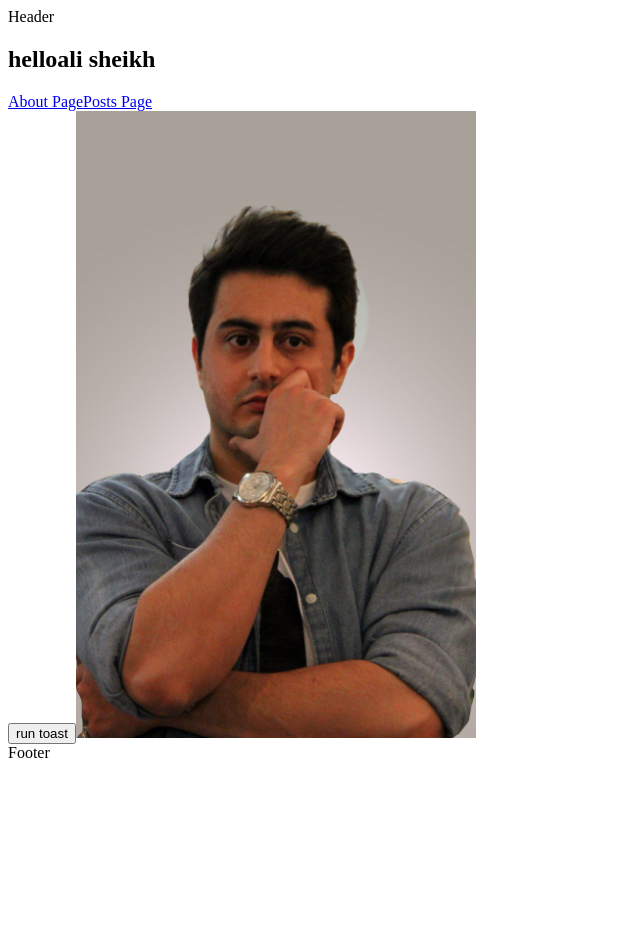
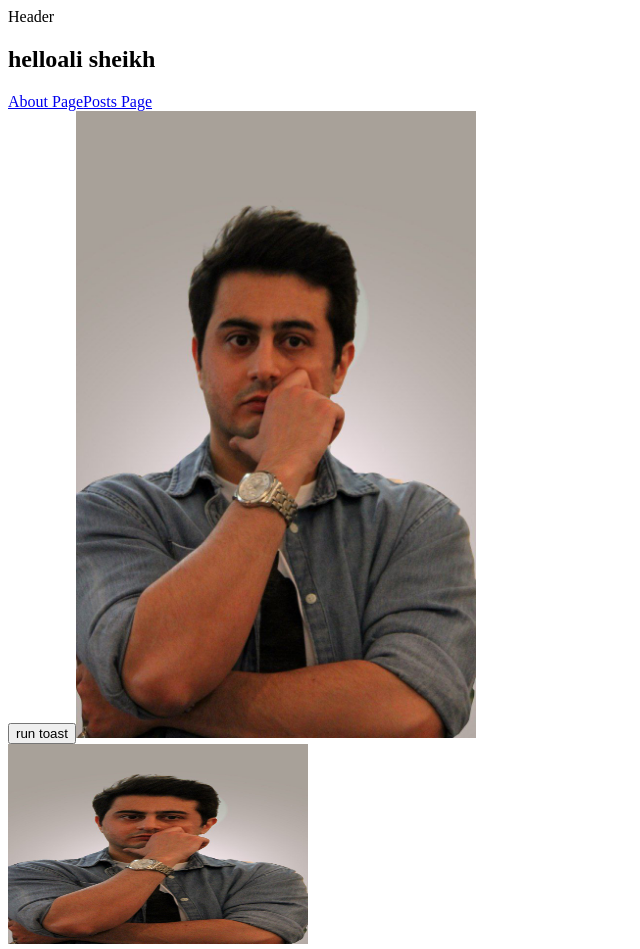
Before and after one commit to RasoulMadani/NuxtJs-VueJs-sandbox, a Nuxt app: page / in a window 1280 px wide. Shown: the top 949 px of the page, without its empty margins (0-640 px from the left). Before the commit the page ends 800 px from the top, so only its background shows below. Built offline with nearby package versions, Linux system fonts and the light colour scheme.

Commit message:
استفاده از ناکست ایمیج

```diff
--- a/nuxt.config.ts
+++ b/nuxt.config.ts
@@ -2,9 +2,7 @@
 export default defineNuxtConfig({
   compatibilityDate: '2024-04-03',
   devtools: { enabled: true },
-  modules:[
-    '@pinia/nuxt'
-  ],
+  modules:['@pinia/nuxt', '@nuxt/image'],
   // ssr: false,
   app:{
     head:{
--- a/package.json
+++ b/package.json
@@ -10,6 +10,7 @@
     "postinstall": "nuxt prepare"
   },
   "dependencies": {
+    "@nuxt/image": "^1.8.1",
     "@pinia/nuxt": "^0.7.0",
     "nuxt": "^3.14.0",
     "pinia": "^2.2.6",
--- a/pages/index.vue
+++ b/pages/index.vue
@@ -18,7 +18,10 @@ function runToast(){
   <NuxtLink to="/posts">Posts Page</NuxtLink>
   <br>
   <button @click="runToast">run toast</button>
-  <img src="/images/1402-10-10%2010.19.14.jpg" width="400"/>
+  <img src="/images/1.jpg" width="400"/>
+  <div>
+    <NuxtImg src="/images/1.jpg" alt="تصویر نمونه" width="300" height="200" />
+  </div>
 </div>
 
 </template>
```
Also changed, not shown: .txt, public/images/1.jpg (renamed from public/images/1402-10-10 10.19.14.jpg).
